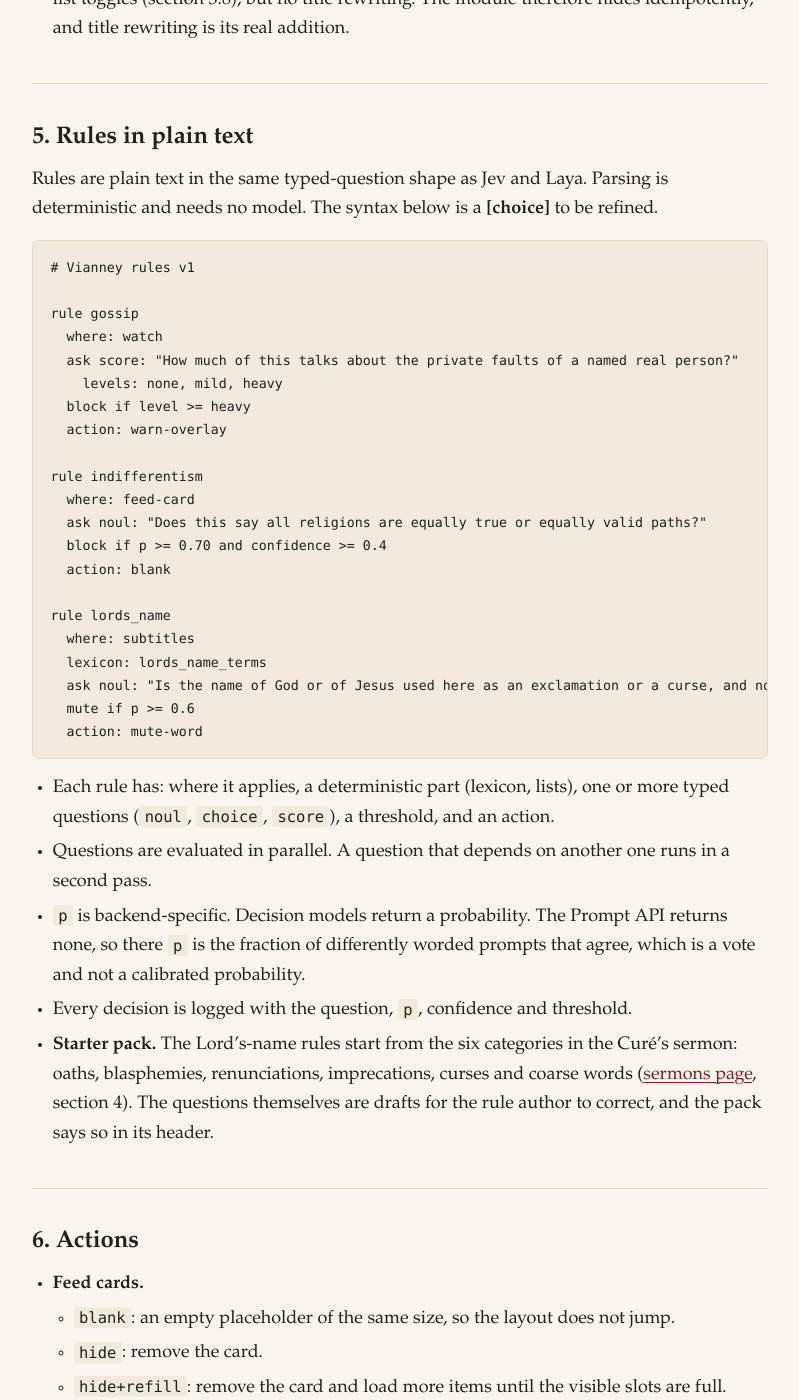
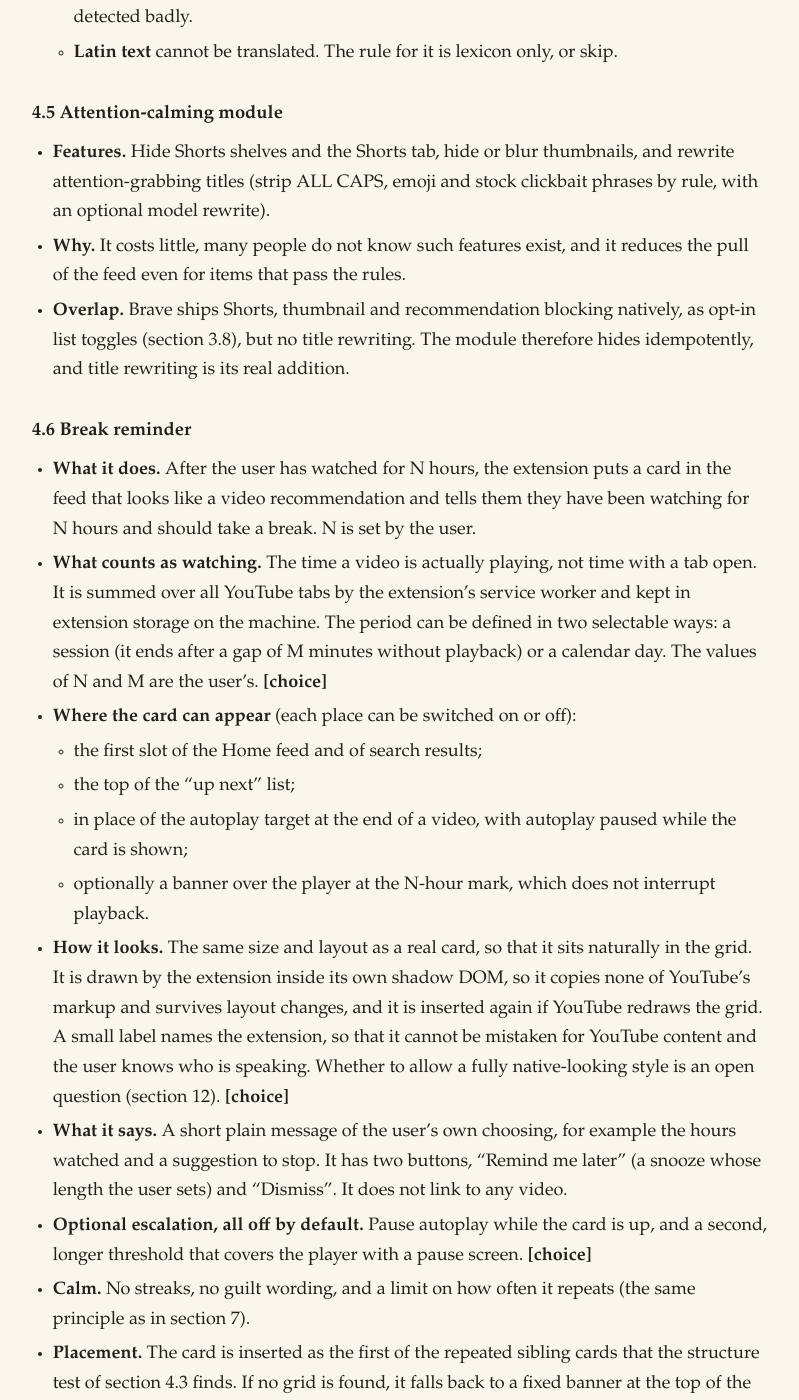
Before and after one commit to drugi-obieg/vianney, a Jekyll site: the page built from plan.md, in a window 1280 px wide and 1400 px high, scrolled down 18244 px. Shown: the whole window, without its empty margins (240-1039 px from the left). Built offline with Jekyll 4.4.1, drawn with Linux system fonts in a browser that asks for light colours; our own code applies the rules of GitHub Pages for plain Markdown files; some of the changed text lies outside the part shown.

Commit message:
Add MIT licence; plan: per-rule sensitivity, offline fit, break reminder
- LICENSE (MIT) and licence notes in README and the site footer
- Sensitivity: every rule gets a slider or dropdown for how confident it
  must be before it flags, with measured presets from the offline fit
- Offline one-time fit of calibration/thresholds/small head accepted
- New section 4.6: break reminder card after N hours of watching
- Landing page: six feature cards

````diff
--- a/_layouts/default.html
+++ b/_layouts/default.html
@@ -30,7 +30,7 @@
 </main>
 
 <footer class="site-footer{% if page.url == '/' %} wide{% endif %}">
-  <p>An independent, personal project. Not affiliated with or endorsed by YouTube or Google. The rules are the user's own; this tool does not speak for the Church.</p>
+  <p>An independent, personal project. Not affiliated with or endorsed by YouTube or Google. The rules are the user's own; this tool does not speak for the Church. Released under the <a href="https://github.com/drugi-obieg/vianney/blob/main/LICENSE">MIT licence</a>.</p>
   <p>Quotations are from the public-domain French edition of the Curé d'Ars's sermons. English renderings on these pages are working translations by the project, not an official text.</p>
 </footer>
 
--- a/plan.md
+++ b/plan.md
@@ -18,7 +18,7 @@ How to read the tags. **[verified]** means read on the source page or measured i
   - **Combine approaches.** A cheap deterministic stage, a local model, and a second opinion on uncertain cases (section 4.2).
   - **Honest doubt.** Every verdict carries a probability and a reason. Uncertain cases are shown as uncertain. In feeds the fail-safe default is to show the item. On a playing video it is to warn.
   - **No guessing.** Every number comes from a source or from a measurement on a labelled set, or it is marked as a choice.
-  - **Personal tool.** Not a paid product. Distributed from the project's own website first.
+  - **Personal tool.** Not a paid product, and MIT-licensed. Distributed from the project's own website first.
 
 ---
 
@@ -28,9 +28,12 @@ How to read the tags. **[verified]** means read on the source page or measured i
 - **Second model:** a local English decision model, picked by a spike on our own labelled set (section 8). The first idea was English Laya (ModernBERT-large, 421M). The research changed the order: Laya is near chance zero-shot, and Kev-0.6B has a ready browser build (section 3.1).
 - **Non-English text:** detect the language and translate titles and subtitles to English with Chrome's on-device Translator API before classifying (section 4.4).
 - **Deterministic filter** (channel lists, keyword lists, regexes) in front of every model.
-- **No continuous learning.** Thresholds and rules are edited by hand.
+- **No continuous learning, but one offline fit is fine.** Nothing learns after release. A one-time fit on the labelled set (calibration, thresholds, presets, or a small head) is accepted, and its result ships as a frozen file (section 8).
 - **Distribution:** the project's own website first (a zip for "Load unpacked"; a signed add-on for Firefox), with the model downloaded on first run (section 3.9). A store listing is optional and later.
 - **Combine approaches** for accuracy (section 4.2).
+- **Sensitivity per rule.** Every rule has a control for how confident it must be before it flags, shown as a slider or a dropdown, so that a rule that flags too much or too little can be adjusted by the user (section 7).
+- **Break reminder.** After the user has watched for N hours, a card that looks like a video recommendation tells them to take a break (section 4.6).
+- **Licence:** MIT.
 - **Extras:** an attention-calming module for Shorts, thumbnails and clickbait titles (section 4.5), and page-structure discovery that survives YouTube layout changes (section 4.3).
 
 ---
@@ -167,7 +170,7 @@ The question was whether subtitles can be fetched when a video merely appears in
 - LLM-based feed filters: YouTube Focus, Dehook, Syte (Gemini Nano on Shorts), Clean Feed for YouTube. **[verified from store listings]**
 - Caption and audio muting: SilentShield (open source), Profanity Muter (open source, Whisper), ContentAngel, NoBadWords AI, Bleepster, Streaming Word Filter. **[verified from listings and READMEs]**
 - Generic blocking: BlockTube (JSON filtering), Unhook.
-- None of them offers user-written doctrinal rules with per-rule thresholds and a strictness setting. Their code was not reviewed.
+- None of them offers user-written doctrinal rules with a sensitivity control for each rule. Their code was not reviewed.
 
 ### 3.8 Brave and other built-in features
 
@@ -220,7 +223,7 @@ Page adapter, then signals, then rules, then decision backends, then actions.
   3. A local English decision model (section 8), through onnxruntime-web or Transformers.js, on WebGPU if present and otherwise WASM, in an offscreen document.
   4. Optional experiments: Needle, Granite Guardian (section 8).
 - **Hosted decision APIs.** Not built. They send content off the machine. **[choice]**
-- **Settings UI.** A rule editor, per-rule thresholds, a strictness setting, an event log ("why was this hidden?") and a test box where a pasted title or transcript shows the model's answers.
+- **Settings UI.** A rule editor, a sensitivity slider or dropdown for every rule (section 7), the break-reminder settings, an event log ("why was this hidden?", with a preview of what would change at another sensitivity) and a test box where a pasted title or transcript shows the model's answers.
 - **MV3 notes** **[verified]**: ship the onnxruntime WASM files inside the extension, use `'wasm-unsafe-eval'` in the CSP, and run onnxruntime-web inference in an offscreen document or a worker, not in the service worker. The Prompt API and the Translator cannot run in a worker: host them in an extension page or the service worker.
 
 ### 4.2 Combining approaches
@@ -228,7 +231,7 @@ Page adapter, then signals, then rules, then decision backends, then actions.
 The aim is accuracy without a bigger model: independent signals that fail in different ways.
 
 - **Stage 0, deterministic.** User-maintained allow lists (trusted channels pass without scanning) and deny lists (blocked channels and video IDs), keyword and regex lists on title and description, and the language check. These produce verdicts with no model at all.
-- **Stage 1, one model per question.** The first backend returns a probability. Above the high threshold the rule fires. Below the low threshold the item passes. Between the two, the item is "uncertain".
+- **Stage 1, one model per question.** The first backend returns a probability. Above the high threshold, which is the rule's sensitivity setting (section 7), the rule fires. Below the low threshold the item passes. Between the two, the item is "uncertain".
 - **Stage 2, a second opinion on uncertain items only.** A model from a different family (the Prompt API against the local model) answers the same question. How the two answers combine depends on the severity of the action:
   - Hiding a feed card fires on either answer above the high threshold, or on both above the low one.
   - Muting a word needs a lexicon hit and context agreement.
@@ -265,6 +268,23 @@ The aim is accuracy without a bigger model: independent signals that fail in dif
 - **Why.** It costs little, many people do not know such features exist, and it reduces the pull of the feed even for items that pass the rules.
 - **Overlap.** Brave ships Shorts, thumbnail and recommendation blocking natively, as opt-in list toggles (section 3.8), but no title rewriting. The module therefore hides idempotently, and title rewriting is its real addition.
 
+### 4.6 Break reminder
+
+- **What it does.** After the user has watched for N hours, the extension puts a card in the feed that looks like a video recommendation and tells them they have been watching for N hours and should take a break. N is set by the user.
+- **What counts as watching.** The time a video is actually playing, not time with a tab open. It is summed over all YouTube tabs by the extension's service worker and kept in extension storage on the machine. The period can be defined in two selectable ways: a session (it ends after a gap of M minutes without playback) or a calendar day. The values of N and M are the user's. **[choice]**
+- **Where the card can appear** (each place can be switched on or off):
+  - the first slot of the Home feed and of search results;
+  - the top of the "up next" list;
+  - in place of the autoplay target at the end of a video, with autoplay paused while the card is shown;
+  - optionally a banner over the player at the N-hour mark, which does not interrupt playback.
+- **How it looks.** The same size and layout as a real card, so that it sits naturally in the grid. It is drawn by the extension inside its own shadow DOM, so it copies none of YouTube's markup and survives layout changes, and it is inserted again if YouTube redraws the grid. A small label names the extension, so that it cannot be mistaken for YouTube content and the user knows who is speaking. Whether to allow a fully native-looking style is an open question (section 12). **[choice]**
+- **What it says.** A short plain message of the user's own choosing, for example the hours watched and a suggestion to stop. It has two buttons, "Remind me later" (a snooze whose length the user sets) and "Dismiss". It does not link to any video.
+- **Optional escalation, all off by default.** Pause autoplay while the card is up, and a second, longer threshold that covers the player with a pause screen. **[choice]**
+- **Calm.** No streaks, no guilt wording, and a limit on how often it repeats (the same principle as in section 7).
+- **Placement.** The card is inserted as the first of the repeated sibling cards that the structure test of section 4.3 finds. If no grid is found, it falls back to a fixed banner at the top of the page.
+- **Local only.** Watch time never leaves the machine and is not collected.
+- **Shorts.** The Shorts feed has no grid, so the card would have to be a full-screen interstitial. Later.
+
 ---
 
 ## 5. Rules in plain text
@@ -278,24 +298,25 @@ rule gossip
   where: watch
   ask score: "How much of this talks about the private faults of a named real person?"
     levels: none, mild, heavy
-  block if level >= heavy
+  flag at: heavy
   action: warn-overlay
 
 rule indifferentism
   where: feed-card
   ask noul: "Does this say all religions are equally true or equally valid paths?"
-  block if p >= 0.70 and confidence >= 0.4
+  flag at: 0.70
   action: blank
 
 rule lords_name
   where: subtitles
   lexicon: lords_name_terms
   ask noul: "Is the name of God or of Jesus used here as an exclamation or a curse, and not in prayer, quotation or discussion?"
-  mute if p >= 0.6
+  flag at: 0.60
   action: mute-word
 ```
 
-- Each rule has: where it applies, a deterministic part (lexicon, lists), one or more typed questions (`noul`, `choice`, `score`), a threshold, and an action.
+- Each rule has: where it applies, a deterministic part (lexicon, lists), one or more typed questions (`noul`, `choice`, `score`), a default `flag at` level, and an action.
+- **Sensitivity.** `flag at` is only the default. The settings page shows every rule with a slider (for `noul` questions: how confident the model must be, from "flag only when very sure" to "flag when in doubt") or a dropdown (for `score` and `choice` questions: which level counts). The user's setting overrides the default and is stored locally. Section 7 describes how the slider is mapped.
 - Questions are evaluated in parallel. A question that depends on another one runs in a second pass.
 - `p` is backend-specific. Decision models return a probability. The Prompt API returns none, so there `p` is the fraction of differently worded prompts that agree, which is a vote and not a calibrated probability.
 - Every decision is logged with the question, `p`, confidence and threshold.
@@ -313,20 +334,24 @@ rule lords_name
 - **Watch page.** `warn-overlay` (reason and a "watch anyway" button, optionally after a delay), `pause-before` (pause shortly before the first flagged segment), `close`.
 - **Subtitle level.** `mute-word` (exact timespan of the word, which needs word-level timing, available for auto-generated captions), `skip-segment`, `censor-caption`.
 - **Attention module.** `hide-shorts`, `blur-thumbnail`, `rewrite-title`.
+- **Break reminder.** `inject-card` (the card of section 4.6) and `pause-autoplay`.
 - **Autoplay.** The "up next" and autoplay target are filtered like any other card, and a blocked target is skipped.
 
 ---
 
-## 7. Subtitles, the Lord's name, gossip, strictness
+## 7. Subtitles, the Lord's name, gossip, sensitivity
 
 - **Profanity.** Lexicon first. Ambiguous cases go to a context question.
 - **The Lord's name.** The words alone do not decide it: "Jesus Christ" in a homily, a prayer or a hymn title is not a violation, and the same words as an exclamation are. So: lexicon match, then a context window of about 20 words either side, then a `noul` question. The taxonomy comes from the sermon.
 - **Blasphemy.** The same two steps, with a question about mockery or contempt of God, the Church or the saints.
 - **Gossip.** A video-level `score` question over transcript windows, aggregated by duration. The sermon treats the listener as an accomplice, which is the basis for hiding rather than merely warning. A small model will find this hard, so expect mediocre accuracy and tune thresholds.
-- **Strictness and scrupulosity. Interpretation to confirm (section 12).**
-  - One strictness dial (lax, normal, strict) shifts all thresholds and decides what happens on uncertainty (show, warn or hide).
-  - An anti-scrupulosity guard: a cap on warnings per hour or day, a "this was a false alarm" button that adds the item to the allow list, short calm reason text, and no streaks or counters by default.
-  - The design principle is the Curé's own: accuse the doubtful as doubtful and the certain as certain, and avoid the useless accusations that wear everyone out (sermons page, section 6).
+- **Sensitivity, the strictness dial** **[decided]**
+  - Every rule has a control for how confident it must be before it flags: a slider for yes/no rules and a dropdown for rules with levels. The user moves it when a rule flags too much or too little.
+  - The slider position is a confidence on a common scale. The offline fit (section 8) calibrates each rule so that the same position means the same thing for every backend. It also records what the rule did on the labelled set at a few positions: how many items it flagged, its precision and its recall. The settings page shows those measured numbers next to the slider and offers three named presets (strict, balanced, lenient), which are three measured positions. **[choice]**
+  - The slider moves the rule's flag threshold. The lower edge of the "uncertain" band (section 4.2) follows at a fixed offset chosen during the fit, so there is no second setting to keep in step. **[choice]**
+  - **Preview.** The event log lists recent items with their `p` for the rule. For a candidate slider position it shows which of them would change, so the effect is visible before saving. Nothing adjusts itself: a "this was a false alarm" or "this should have been flagged" button in the log only proposes a new position, and the user confirms it.
+  - An optional master dial moves all rules together by one step. **[choice]**
+- **Calm by default** **[choice, not yet confirmed]**: short, plain reason text, no streaks or counters, and an optional cap on warnings per hour. The design principle is the Curé's own: say "certain" when sure and "doubtful" when not (sermons page, section 6).
 - **No-caption videos.** Judge on title and description only, or opt in to on-device speech recognition (Whisper `base.en`, about 280 MB, trails the playhead).
 
 ---
@@ -339,7 +364,7 @@ rule lords_name
   2. **Laya English, only after fitting** its temperatures or a small head on the labelled set. Zero-shot it is near chance.
   3. **A zero-shot NLI baseline** (DeBERTa-xsmall or ModernBERT-base). Small and cheap. It is a floor the others must beat and a possible pre-filter.
   4. **GLiNER2.5-Decide**, if a browser export appears. Best vendor-reported accuracy at its size.
-- **Fitting on the labelled set** (temperatures, thresholds, or a small head) is an offline, one-time step. The result is a frozen file that ships with the extension, so verdicts stay repeatable. This is not continuous learning, but it is training, so it needs explicit agreement. **[choice, open question 10]**
+- **Offline fit (agreed).** A one-time fit on the labelled set is accepted: the calibration of each rule's probability, its default level and presets, and where needed a small head, such as Laya's temperatures or a logistic-regression head on Needle's `embed()` vectors. The result is a frozen file that ships with the extension, so verdicts stay repeatable. It is training, but it happens before release and nothing learns afterwards. The fit uses one part of the labelled set and the reported numbers come from a held-out part. **[choice]**
 - **Experiments, not tiers.** Needle (section 3.2) as a very small fine-tuned classifier, with its own logistic-regression head on `embed()` vectors if a probability is needed, and Granite Guardian only as an optional power-user backend.
 - **Selection rule.** A model is adopted only if, on the labelled set, it beats the NLI floor and the Prompt API at the chosen operating point of the rule, and fits the memory budget measured in spike 2.
 
@@ -349,8 +374,8 @@ rule lords_name
 
 - Every number in the system is either measured on a labelled set or marked as a choice.
 - The labelled set: titles, descriptions and transcript windows from YouTube, labelled per rule by the project's author, including hard negatives (a priest saying the Holy Name in a sermon, a Passion play, a documentary about a heresy).
-- Per rule: precision and recall at the chosen threshold, and the calibration curve of the model's probability.
-- A rule ships only with its threshold and measured error rates recorded next to it.
+- Per rule: precision and recall at several slider positions (the presets), and the calibration curve of the model's probability, measured on the held-out part of the labelled set.
+- A rule ships only with its default `flag at` level and the measured error rates of its presets recorded next to it.
 - A regression run repeats the whole set on every model, quantization or prompt change. Because the system is deterministic, a changed verdict always has a cause.
 
 ---
@@ -365,10 +390,10 @@ rule lords_name
   5. Needle, a half-day spike: the engine in an offscreen document, 100 labelled titles through the base model with one enum tool, the raw JSON, `peak_ram_mb`, time per title and the suppressed rate. Fine-tuning is considered only after that.
   6. Translator pairs (de, fr, es, it, pt, pl to en): availability per pair, size of the download, latency, and quality on a sample of titles. Whether Latin can be detected.
   7. One unlisted Chrome Web Store submission whose extension downloads its model on first run, to see whether review accepts it.
-- **M1, feed filter.** JSON interception, ID-anchored DOM hiding, the deterministic stage, the Prompt API backend, the rule parser, an event log and a test box. Actions: hide, blank, refill.
+- **M1, feed filter.** JSON interception, ID-anchored DOM hiding, the deterministic stage, the Prompt API backend, the rule parser, a sensitivity slider per rule, an event log and a test box. Actions: hide, blank, refill.
 - **M2, watch page.** Caption capture through the player's own request, lexicon plus context, mute and skip, overlay.
-- **M3, second opinion.** The local decision model chosen in the spike, translation, the labelled set and calibration tooling.
-- **M4, polish.** Strictness dial, warning cap, starter rule pack, attention module, packaging for download from the project website.
+- **M3, second opinion.** The local decision model chosen in the spike, translation, the labelled set, and the offline fit that turns each rule's slider into measured presets.
+- **M4, polish.** The measured presets and the "would change" preview for the sliders, the break reminder, the optional warning cap, the starter rule pack, the attention module, and packaging for download from the project website.
 - **M5, optional.** Firefox, caption prefetch, thumbnails, comments.
 
 ---
@@ -383,23 +408,23 @@ rule lords_name
 - **Memory and disk.** Many users have 8 GB RAM. A 500 MB model plus the runtime must be measured on such a machine. The Prompt API needs 22 GB free disk.
 - **Distribution.** Chrome and Edge install an extension from a website only through developer-mode "Load unpacked", with no scripted install since Chrome 137. Firefox needs add-on signing and has a signing-size limit. Updates are manual. Early users need some patience (section 3.9).
 - **The Prompt API may not run.** It can be unavailable on small machines, can be removed by Chrome at any time, and may reject offensive input through its safety pipeline. Its extension-only sampling parameters are deprecated. The extension must work, with less accuracy, without it.
+- **The injected card.** A card added to YouTube's grid could break the layout or be mistaken for real content. It is drawn in its own shadow DOM, labelled, and falls back to a plain banner when no grid is found (section 4.6).
 - **Wrongly hiding good content** such as Scripture, sermons and sacred music is the failure that would cost the most trust, so false positives weigh more when choosing thresholds.
 
 ---
 
 ## 12. Open questions
 
-1. **"Scrupulosity filter."** Is the reading in section 7 right (strictness dial plus anti-scrupulosity guard), or a stricter level that flags more borderline material?
-2. **Hosted decision APIs.** Never, or an opt-in "ask a hosted model when the local ones disagree"? The plan assumes never.
-3. **Languages at launch.** English only, or English plus German, French and Spanish (no translation step), and later Polish, Italian and Portuguese through the Translator? Latin cannot be translated.
-4. **Rule engine language.** Rust compiled to WASM, or TypeScript throughout? The model runtime is JavaScript either way. Whether a Rust runtime can run ModernBERT-large in a browser fast enough is **[unverified]**.
-5. **Starter rule pack.** Who writes the questions? They should be clearly marked as the author's.
-6. **"Reload until no more."** Read here as: after hiding a card, load more items until the visible slots are full, with hard caps. Correct?
-7. **Which browsers first.** Chrome, Edge and Brave share an engine, but only Chrome and Edge ship a built-in Prompt API. Firefox has `browser.trial.ml` instead, and its WebGPU support is limited.
-8. **PO-token routes.** Test them at all, given the terms-of-service question?
-9. **Sites beyond YouTube.** The adapter design allows it. When?
-10. **Offline fitting.** Is a one-time, offline fit of thresholds or a small head on the labelled set acceptable, given that nothing learns after release? Without it, Laya English is not usable.
-11. **Needle fine-tuning.** If Needle is tried, locally (JAX, untested on small machines) or through the vendor's hosted service (paid, hosted, calibrated head)? The plan assumes local only.
+1. **Hosted decision APIs.** Never, or an opt-in "ask a hosted model when the local ones disagree"? The plan assumes never.
+2. **Languages at launch.** English only, or English plus German, French and Spanish (no translation step), and later Polish, Italian and Portuguese through the Translator? Latin cannot be translated.
+3. **Rule engine language.** Rust compiled to WASM, or TypeScript throughout? The model runtime is JavaScript either way. Whether a Rust runtime can run ModernBERT-large in a browser fast enough is **[unverified]**.
+4. **Starter rule pack.** Who writes the questions? They should be clearly marked as the author's.
+5. **"Reload until no more."** Read here as: after hiding a card, load more items until the visible slots are full, with hard caps. Correct?
+6. **Which browsers first.** Chrome, Edge and Brave share an engine, but only Chrome and Edge ship a built-in Prompt API. Firefox has `browser.trial.ml` instead, and its WebGPU support is limited.
+7. **PO-token routes.** Test them at all, given the terms-of-service question?
+8. **Sites beyond YouTube.** The adapter design allows it. When?
+9. **Needle fine-tuning.** If Needle is tried, locally (JAX, untested on small machines) or through the vendor's hosted service (paid, hosted, calibrated head)? The plan assumes local only.
+10. **Break reminder details.** What counts as watching (only time a video is playing, summed over all tabs?), when a period resets (a gap of M minutes, or a calendar day), and whether the card may be fully native-looking or must carry a small label naming the extension. The plan proposes the label.
 
 ---
 
````
Also changed, not shown: index.html (+10 -2 lines), sermons.md (+1 -1 lines), README.md, 1 other file.
